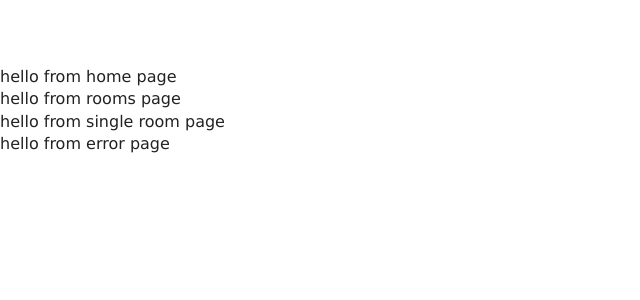
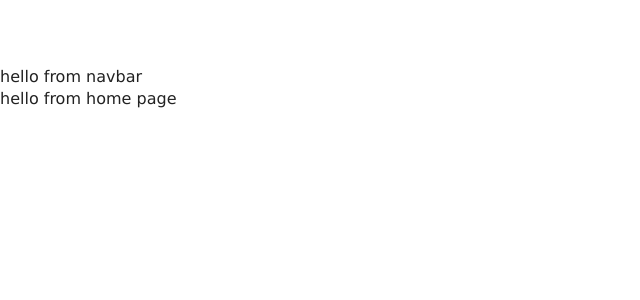
Before and after one commit to cookiewho/ResortTestSite, a React (Create React App) app: page / in a window 1280 px wide. Shown: the top 300 px of the page, without its empty margins (0-640 px from the left). Built offline with nearby package versions, Linux system fonts and the light colour scheme.

Commit message:
app.js is basically finished

```diff
--- a/src/App.js
+++ b/src/App.js
@@ -6,13 +6,19 @@ import Rooms from "./pages/Rooms";
 import SingleRooms from "./pages/SingleRoom";
 import Error from "./pages/Error";
 
+import { Route, Switch } from "react-router-dom";
+
+import Navbar from "./components/Navbar";
 function App() {
   return (
     <>
-      <Home></Home>
-      <Rooms></Rooms>
-      <SingleRooms></SingleRooms>
-      <Error></Error>
+      <Navbar />
+      <Switch>
+        <Route exact path="/" component={Home} />
+        <Route exact path="/rooms/" component={Rooms} />
+        <Route exact path="/rooms/:slug" component={SingleRooms} />
+        <Route component={Error} />
+      </Switch>
     </>
   );
 }
--- /dev/null
+++ b/src/components/Navbar.js
@@ -0,0 +1,11 @@
+import React, { Component } from 'react'
+
+export default class Navbar extends Component {
+  render() {
+    return (
+      <div>
+        hello from navbar
+      </div>
+    )
+  }
+}
```
Also changed, not shown: src/index.js (+4 -4 lines).
